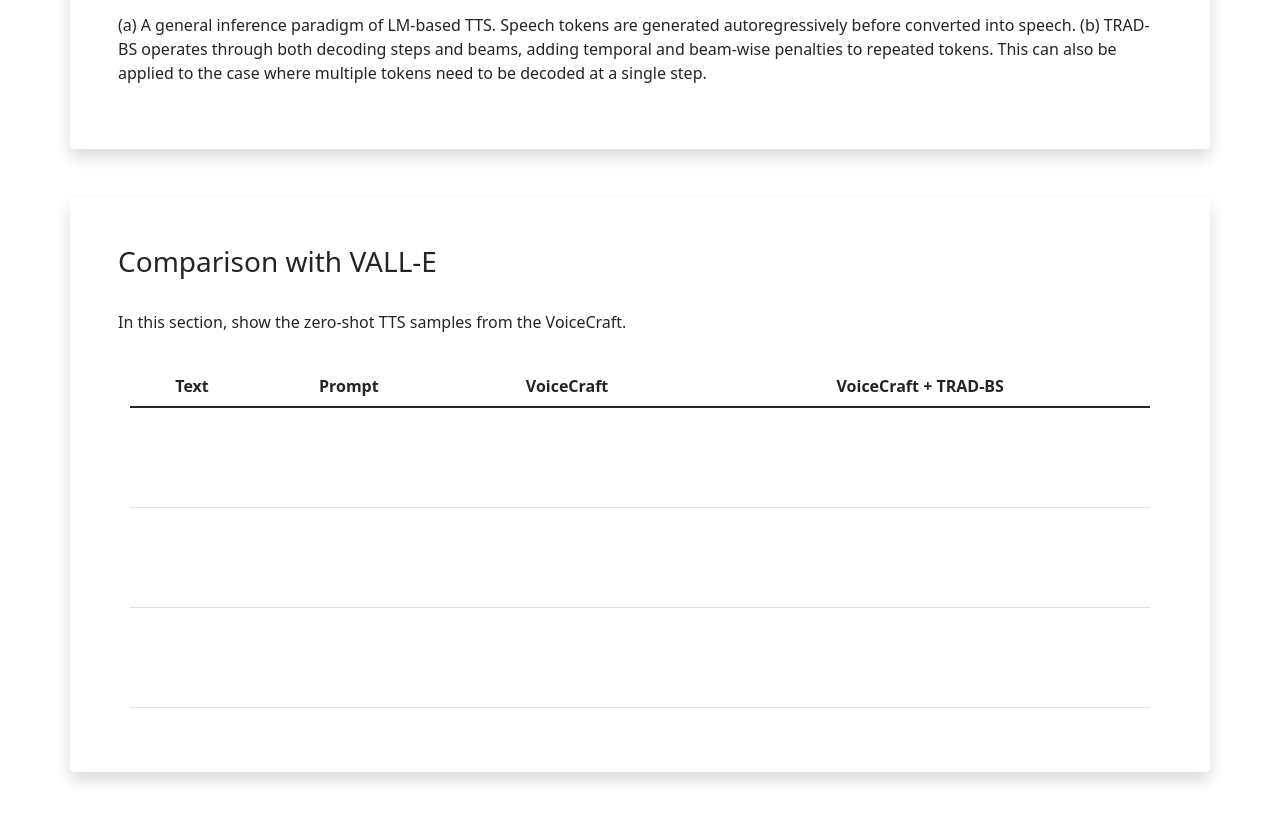
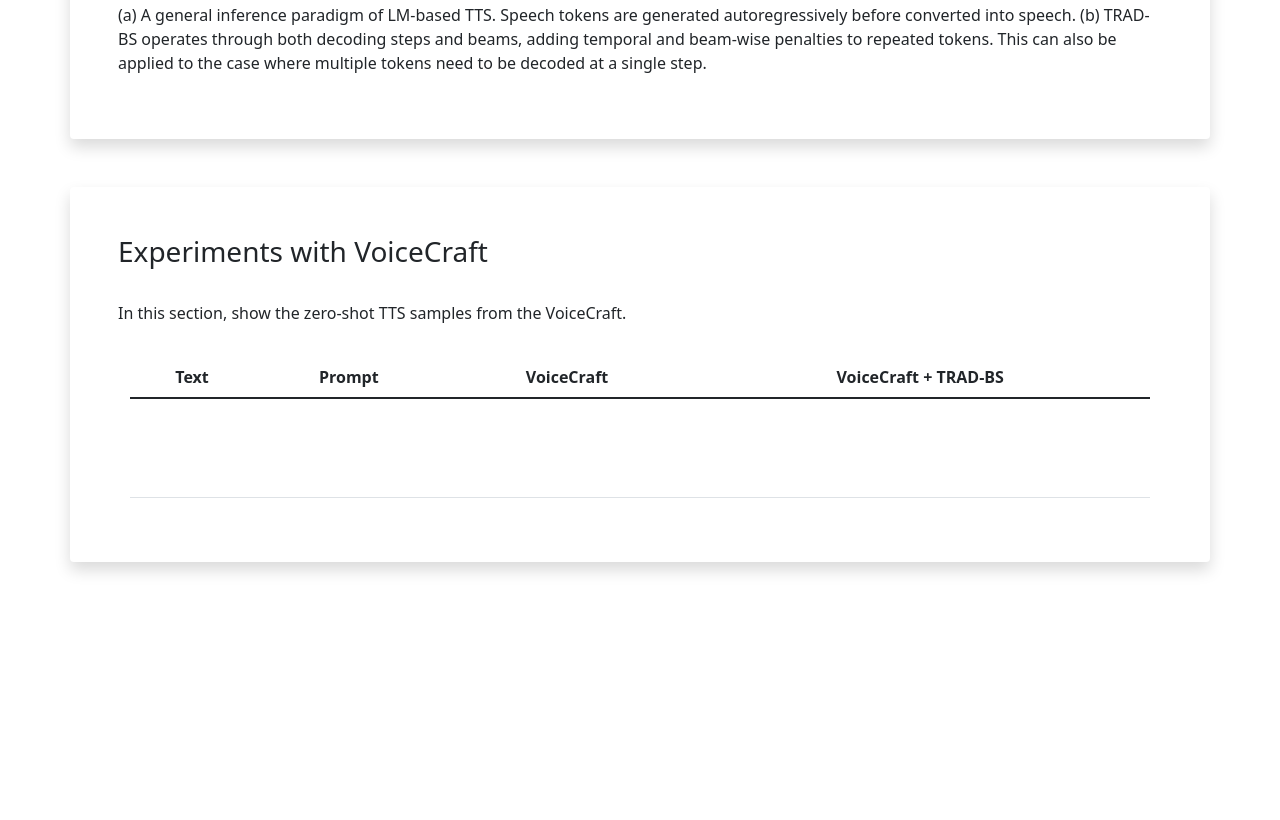
Before and after one commit to TuZehai/trad-bs.github.io, a plain HTML site: page index.html in a window 1280 px wide. Shown: the part 1045-1865 px from the top of the page. After the commit the page ends 1655 px from the top, so only its background shows below. Drawn offline with nearby package versions, Linux system fonts and the light colour scheme.

Commit message:
init cleanup

```diff
--- a/index.html
+++ b/index.html
@@ -24,7 +24,7 @@
 <body>
     <div class="container pt-5 mt-5 shadow p-5 mb-5 bg-white rounded">
         <div class="text-center">
-            <h1>TRAD-BS:</h1>
+            <h2>TRAD-BS:</h2>
             <h3>Enabling Beam Search for Language Model-Based Text-to-Speech Synthesis</h3>
             <p>
             </p>
@@ -70,13 +70,13 @@
 
 
     <div class="container shadow p-5 mb-5 bg-white rounded">
-        <h3>Comparison with VALL-E<a id="valle" /></h3>
+        <h3>Experiments with VoiceCraft<a id="voicecraft" /></h3>
 
         <p style="margin-top: 2em">
             In this section, show the zero-shot TTS samples from the VoiceCraft.
         </p>
         <div class="container pt-3 table-responsive">
-            <table class="table table-hover" id="valle-table">
+            <table class="table table-hover" id="voicecraft-table">
                 <thead>
                     <tr>
                         <th style="text-align: center">Text</th>
@@ -93,18 +93,7 @@
                         <td></td>
                         <td></td>
                     </tr>
-                    <tr height=100px>
-                        <td></td>
-                        <td></td>
-                        <td></td>
-                        <td></td>
-                    </tr>
-                    <tr height=100px>
-                        <td></td>
-                        <td></td>
-                        <td></td>
-                        <td></td>
-                    </tr>
+
                 </tbody>
             </table>
         </div>
```
